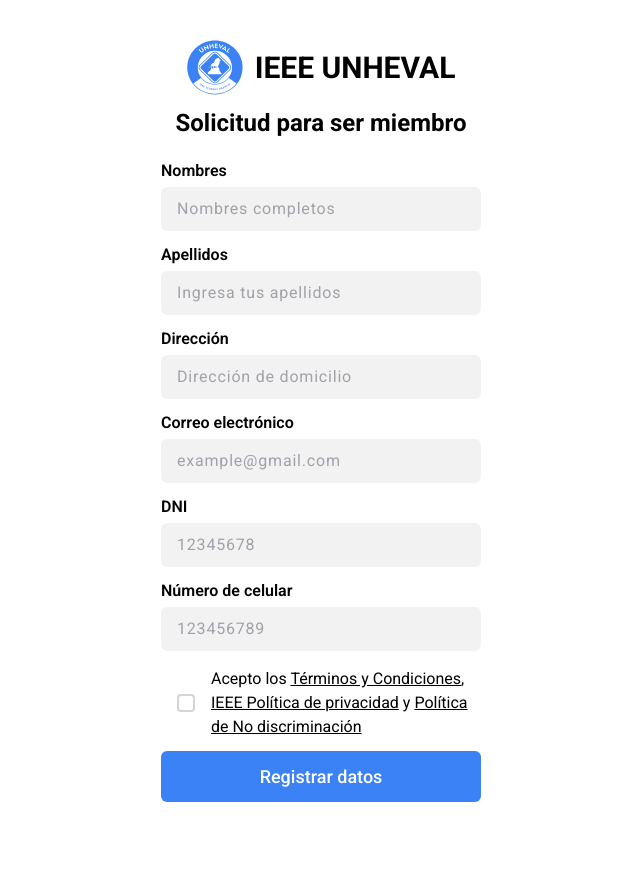
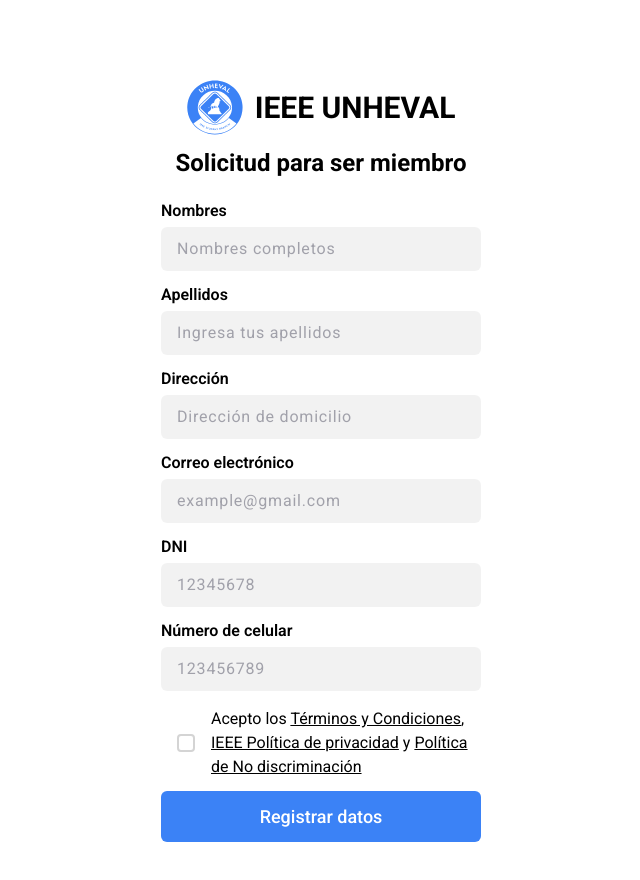
Before and after one commit to DonVoid18/realidad-nacional, a React (Vite) app: page /register in a window 1280 px wide. Shown: the top 880 px of the page, without its empty margins (319-959 px from the left). Before the commit the page ends 802 px from the top, so only its background shows below. Built offline with nearby package versions, Linux system fonts and the light colour scheme.

Commit message:
feat: modified height form register

```diff
--- a/src/pages/Register.jsx
+++ b/src/pages/Register.jsx
@@ -25,7 +25,7 @@
       });
   };
   return (
-    <div className="flex h-screen w-full items-center justify-center">
+    <div className="flex h-full w-full items-center justify-center">
       <motion.div
         initial="hidden"
         whileInView="visible"
@@ -37,7 +37,7 @@
         }}
         className="flex h-full w-full items-center justify-center"
       >
-        <div className="flex h-full w-11/12 max-w-[400px] flex-col py-10 sm:w-3/5 md:w-1/3 xl:w-3/12">
+        <div className="flex h-full w-11/12 max-w-[400px] flex-col py-20 sm:w-3/5 md:w-1/3 xl:w-3/12">
           <div className="flex w-full items-center justify-center">
             <Link to="/" className="flex select-none items-center gap-3">
               <img className="w-14" src={Logo} alt="Logo page" />
```
